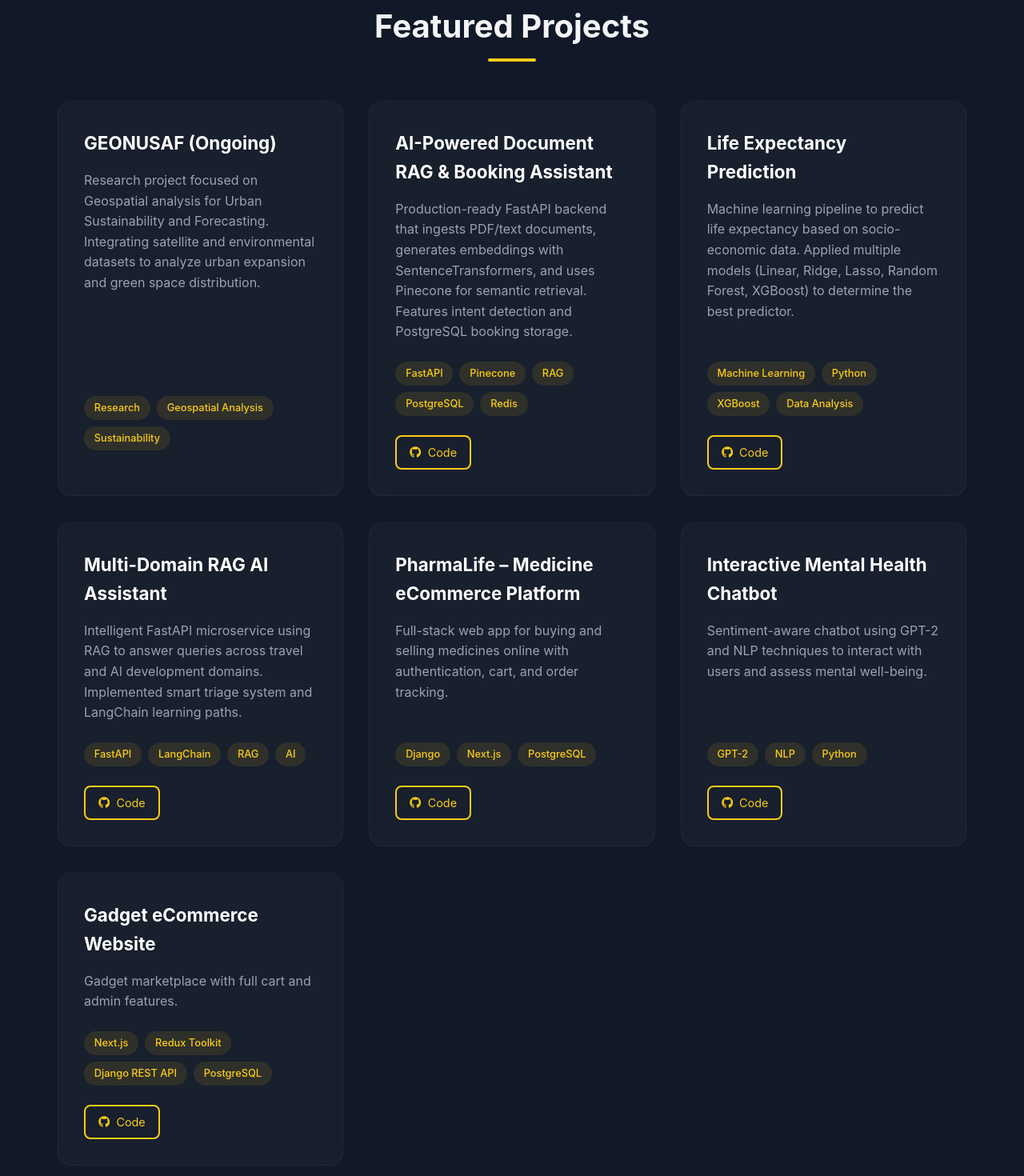
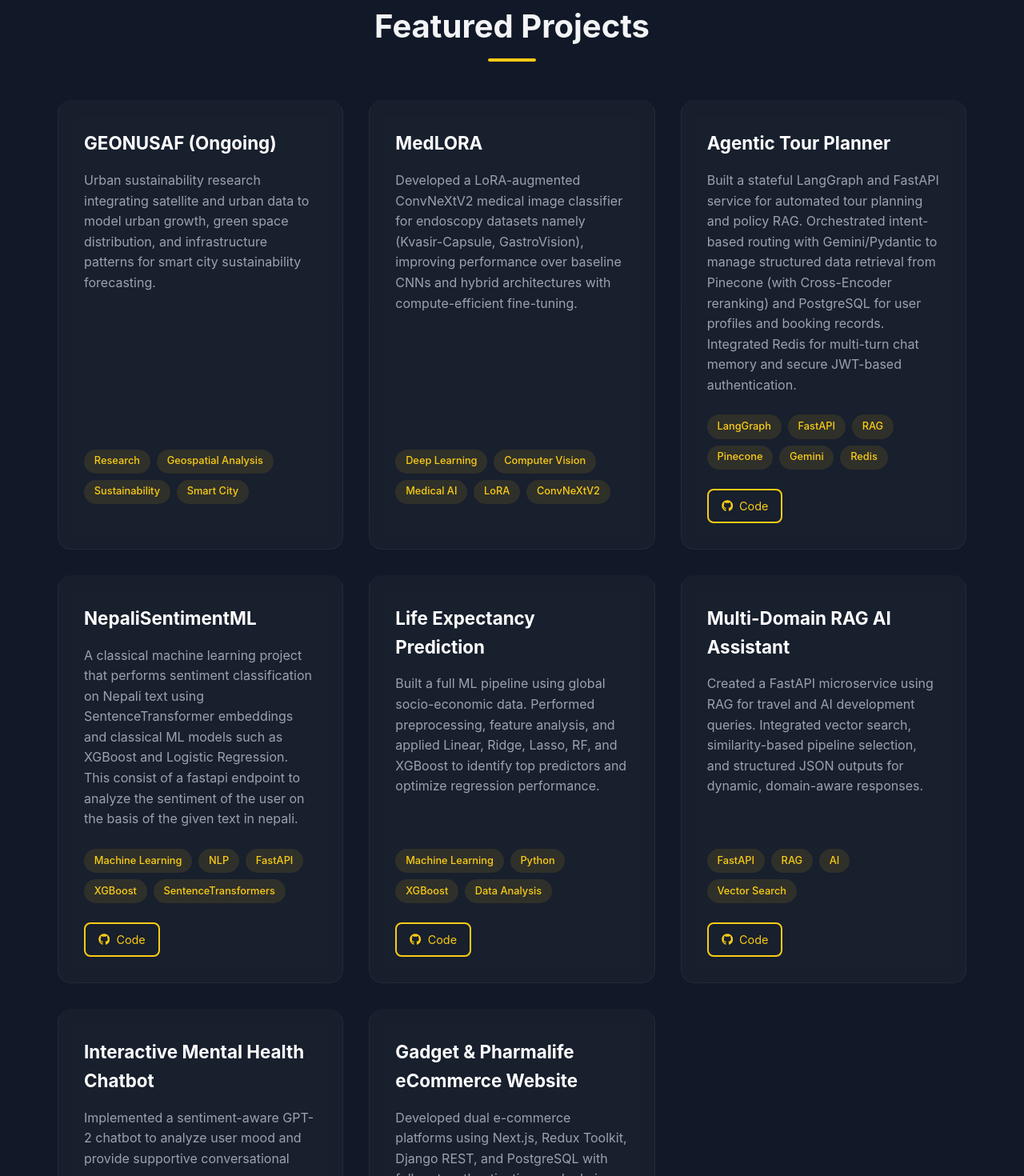
Before and after one commit to RAJ-Git18/portfolio, a React (Vite) app: page / in a window 1280 px wide. Shown: the part 1700-3170 px from the top of the page at 80% size. Built offline with nearby package versions, Linux system fonts and the light colour scheme.

Commit message:
update: project section

```diff
--- a/src/components/Projects.jsx
+++ b/src/components/Projects.jsx
@@ -6,44 +6,50 @@ const Projects = () => {
     const projects = [
         {
             title: 'GEONUSAF (Ongoing)',
-            description: 'Research project focused on Geospatial analysis for Urban Sustainability and Forecasting. Integrating satellite and environmental datasets to analyze urban expansion and green space distribution.',
-            tags: ['Research', 'Geospatial Analysis', 'Sustainability'],
+            description: 'Urban sustainability research integrating satellite and urban data to model urban growth, green space distribution, and infrastructure patterns for smart city sustainability forecasting.',
+            tags: ['Research', 'Geospatial Analysis', 'Sustainability', 'Smart City'],
             // links: { github: '#' }
         },
         {
-            title: 'AI-Powered Document RAG & Booking Assistant',
-            description: 'Production-ready FastAPI backend that ingests PDF/text documents, generates embeddings with SentenceTransformers, and uses Pinecone for semantic retrieval. Features intent detection and PostgreSQL booking storage.',
-            tags: ['FastAPI', 'Pinecone', 'RAG', 'PostgreSQL', 'Redis'],
-            links: { github: 'https://github.com/RAJ-Git18/AI-Powered-Document-RAG-Booking-System' }
+            title: 'MedLORA',
+            description: 'Developed a LoRA-augmented ConvNeXtV2 medical image classifier for endoscopy datasets namely (Kvasir-Capsule, GastroVision), improving performance over baseline CNNs and hybrid architectures with compute-efficient fine-tuning.',
+            tags: ['Deep Learning', 'Computer Vision', 'Medical AI', 'LoRA', 'ConvNeXtV2'],
+            // links: { github: '#' }
+        },
+        {
+            title: 'Agentic Tour Planner',
+            description: 'Built a stateful LangGraph and FastAPI service for automated tour planning and policy RAG. Orchestrated intent-based routing with Gemini/Pydantic to manage structured data retrieval from Pinecone (with Cross-Encoder reranking) and PostgreSQL for user profiles and booking records. Integrated Redis for multi-turn chat memory and secure JWT-based authentication.',
+            tags: ['LangGraph', 'FastAPI', 'RAG', 'Pinecone', 'Gemini', 'Redis'],
+            links: { github: 'https://github.com/RAJ-Git18/agentic-tour-planner' }
+        },
+        {
+            title: 'NepaliSentimentML',
+            description: 'A classical machine learning project that performs sentiment classification on Nepali text using SentenceTransformer embeddings and classical ML models such as XGBoost and Logistic Regression. This consist of a fastapi endpoint to analyze the sentiment of the user on the basis of the given text in nepali.',
+            tags: ['Machine Learning', 'NLP', 'FastAPI', 'XGBoost', 'SentenceTransformers'],
+            links: { github: 'https://github.com/RAJ-Git18/NepaliSentimentML' }
         },
         {
             title: 'Life Expectancy Prediction',
-            description: 'Machine learning pipeline to predict life expectancy based on socio-economic data. Applied multiple models (Linear, Ridge, Lasso, Random Forest, XGBoost) to determine the best predictor.',
+            description: 'Built a full ML pipeline using global socio-economic data. Performed preprocessing, feature analysis, and applied Linear, Ridge, Lasso, RF, and XGBoost to identify top predictors and optimize regression performance.',
             tags: ['Machine Learning', 'Python', 'XGBoost', 'Data Analysis'],
             links: { github: 'https://github.com/RAJ-Git18/life_expectancy' }
         },
         {
             title: 'Multi-Domain RAG AI Assistant',
-            description: 'Intelligent FastAPI microservice using RAG to answer queries across travel and AI development domains. Implemented smart triage system and LangChain learning paths.',
-            tags: ['FastAPI', 'LangChain', 'RAG', 'AI'],
-            links: { github: 'https://github.com/RAJ-Git18/rag_fusion' }
-        },
-        {
-            title: 'PharmaLife – Medicine eCommerce Platform',
-            description: 'Full-stack web app for buying and selling medicines online with authentication, cart, and order tracking.',
-            tags: ['Django', 'Next.js', 'PostgreSQL'],
-            links: { github: 'https://github.com/RAJ-Git18/pharmalife' }
+            description: 'Created a FastAPI microservice using RAG for travel and AI development queries. Integrated vector search, similarity-based pipeline selection, and structured JSON outputs for dynamic, domain-aware responses.',
+            tags: ['FastAPI', 'RAG', 'AI', 'Vector Search'],
+            links: { github: 'https://github.com/RAJ-Git18/AI-Powered-Document-RAG-Booking-System' }
         },
         {
             title: 'Interactive Mental Health Chatbot',
-            description: 'Sentiment-aware chatbot using GPT-2 and NLP techniques to interact with users and assess mental well-being.',
-            tags: ['GPT-2', 'NLP', 'Python'],
+            description: 'Implemented a sentiment-aware GPT-2 chatbot to analyze user mood and provide supportive conversational responses.',
+            tags: ['GPT-2', 'NLP', 'Python', 'Chatbot'],
             links: { github: 'https://github.com/RAJ-Git18/Interactive-Chatbot' }
         },
         {
-            title: 'Gadget eCommerce Website',
-            description: 'Gadget marketplace with full cart and admin features.',
-            tags: ['Next.js', 'Redux Toolkit', 'Django REST API', 'PostgreSQL'],
+            title: 'Gadget & Pharmalife eCommerce Website',
+            description: 'Developed dual e-commerce platforms using Next.js, Redux Toolkit, Django REST, and PostgreSQL with full cart, authentication, and admin dashboards.',
+            tags: ['Next.js', 'Redux Toolkit', 'Django REST', 'PostgreSQL'],
             links: { github: 'https://github.com/RAJ-Git18/gadget_ecommerce' }
         }
     ];
```
